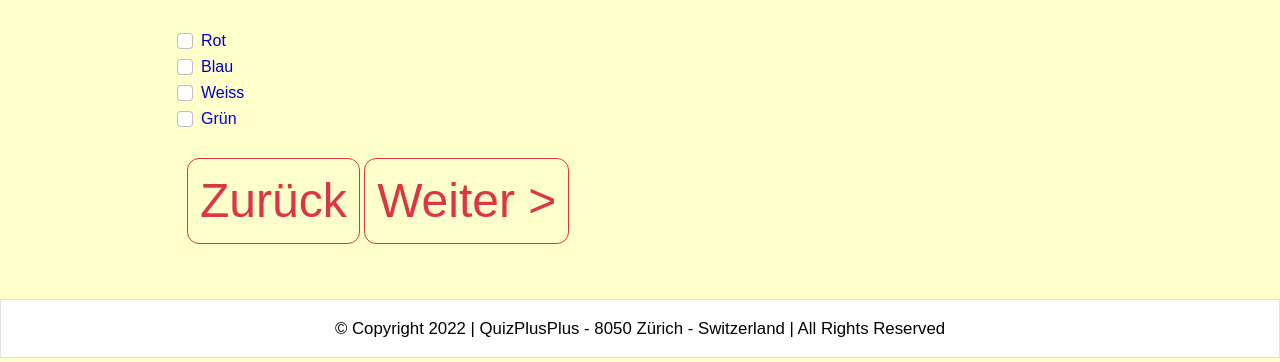
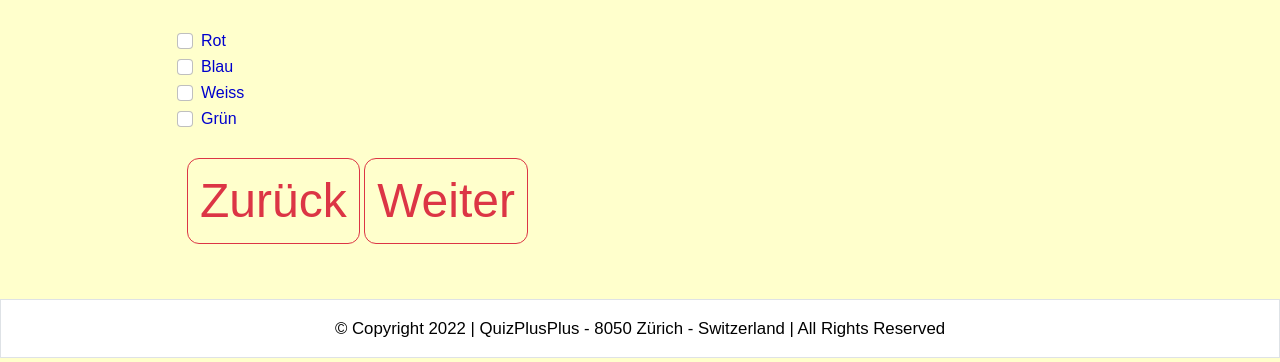
Before and after one commit to ruslan70/ruslan-quiz-plus-plus, a PHP site: page /question-01.php in a window 1280 px wide. Shown: the part 442-804 px from the top of the page. Run offline with PHP 8.4, Linux system fonts and the light colour scheme; data comes from the database, SQL or seed files in the repository.

Commit message:
Fehler tipe beheben

```diff
--- a/question-01.php
+++ b/question-01.php
@@ -34,7 +34,7 @@
             </div>
         </div>
         <div class="container">
-            <form <?php if  ($currentQuestionIndex +1 >= count($questions)) echo 'action="result.php" '; ?> id= "questionForm" method="post">
+            <form <?php if  ($currentQuestionIndex +1 >= count($questions)) echo 'action="result.php" '; ?> id="questionForm" method="post">
                 <div class="row">
                     <div class="col-1"></div>
                     <div class="col-10" id="answerPanel">
@@ -84,25 +84,28 @@
                                     <input type="hidden" id="achievedPoints" name="achievedPoints">
                                     <p id="validation-warning" class="warning"></p>-->
                                     <!-- Hiden Fields for update from lastPage to nextPage  -->
-                                    <input type="hidden" name="lastQuestionIndex" value="<?php echo $currentQuestionIndex; ?>">
-                                    <input type="hidden" name="nextQuestionIndex" value="<?php echo $currentQuestionIndex +1; ?>">
+                                    <input type="hidden" id="lastQuestionIndex" name="lastQuestionIndex" value="<?php echo $currentQuestionIndex; ?>">
+                                    <input type="hidden" id="nextQuestionIndex" name="nextQuestionIndex" value="<?php echo $currentQuestionIndex +1; ?>">
                                     <input type="hidden" name="maxPoints" value="<?php echo $maxPoints; ?>">
                                     <!-- End of the  update from lastPage to nextPage  -->
-                                    <input type="submit" onclick="return previousQuestion();" class="btn btn-outline-danger buttons" value="Zurück">
-                                    <button type="submit" class="btn btn-outline-danger buttons">Weiter ></button>
+                                    <input type="submit" onclick="previousQuestion();" class="btn btn-outline-danger buttons" value="Zurück">
+                                    <input type="submit" class="btn btn-outline-danger buttons" value= "Weiter">
                                 </div>
                             </div>
                             <div class="col-1"></div>
+                        </div>
+                    </div>
+                </div>
+            </form>
             <script>
-
                 function previousQuestion() {
                     // Calculate previous question index.
                     let element1 = document.getElementById("lastQuestionIndex");
-                                    let previousQuestionIndex = parseInt(element1.value) -1;
+                    let previousQuestionIndex = parseInt(element1.value) - 1;
                     if (previousQuestionIndex < 0) previousQuestionIndex = 0;
 
                     // Set the nextQuestionIndex to the previous question.
-                                    let element2 = document.getElementbyId("nextQuestionIndex");
+                    let element2 = document.getElementById("nextQuestionIndex");
                     element2.value = previousQuestionIndex;
 
                     /*
@@ -114,10 +117,6 @@
                     element3.action = '';
                 }
             </script>
-                        </div>
-                    </div>
-                </div>
-            </form>
 
         </div>
     </div>
```
Lines whose indentation alone changed are shown as unchanged.
